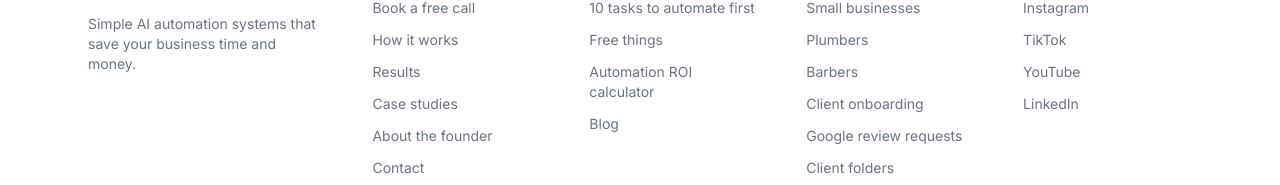
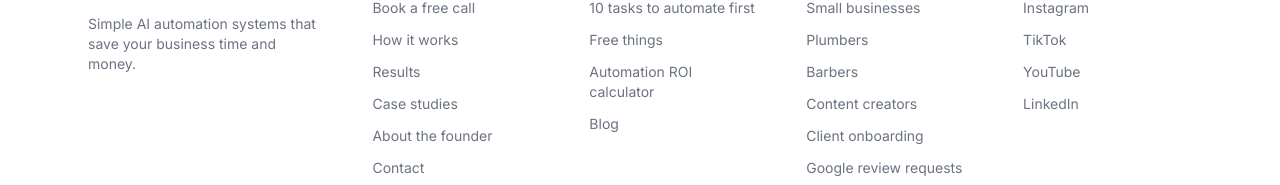
Before and after one commit to oloyeaaa/oloye-portfolio, a Next.js app: page / in a window 1280 px wide. Shown: the part 11173-11358 px from the top of the page. Built offline with nearby package versions, Linux system fonts and the light colour scheme; no server answers.

Commit message:
Footer and llms.txt: /for/content-creators
Co-Authored-By: Claude Opus 5.5 <noreply@anthropic.com>

```diff
--- a/src/components/Footer.tsx
+++ b/src/components/Footer.tsx
@@ -30,6 +30,7 @@ const columns = [
       { name: "Small businesses", href: "/for/small-business" },
       { name: "Plumbers", href: "/for/plumbers" },
       { name: "Barbers", href: "/for/barbers" },
+      { name: "Content creators", href: "/for/content-creators" },
       { name: "Client onboarding", href: "/automate/client-onboarding" },
       { name: "Google review requests", href: "/automate/google-review-requests" },
       { name: "Client folders", href: "/automate/client-folders" },
```
Also changed, not shown: public/llms.txt.
